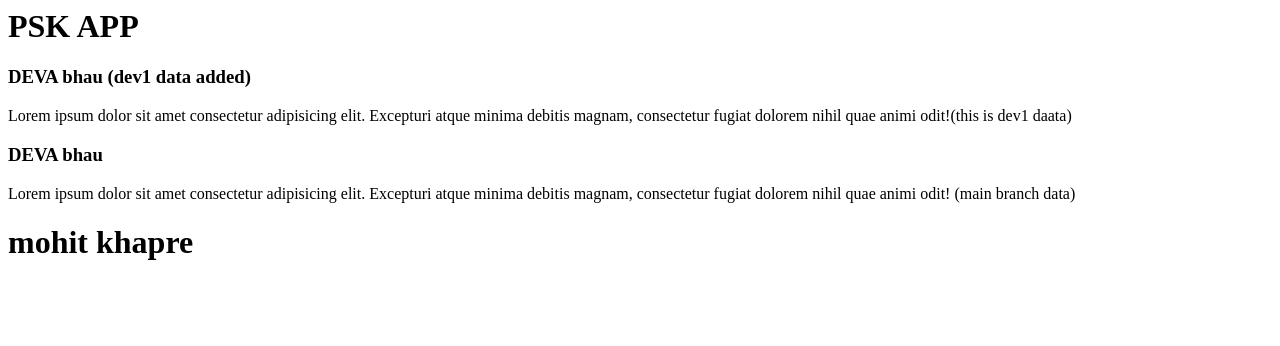
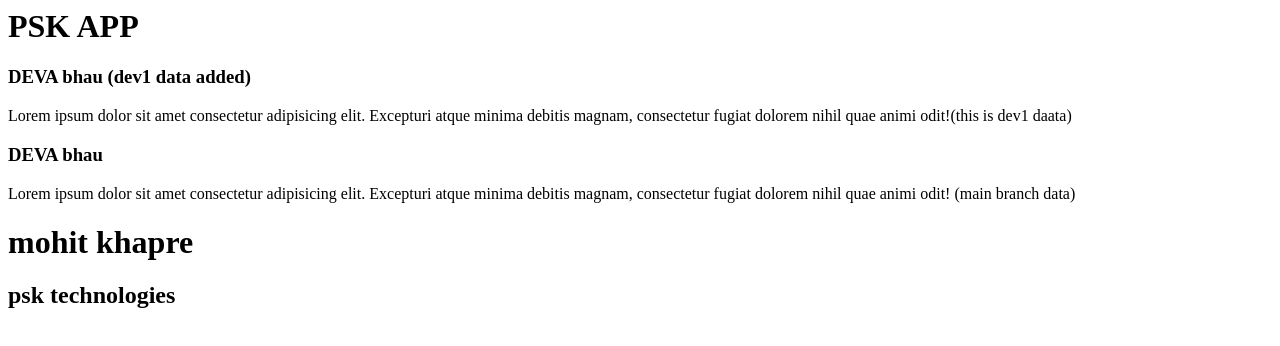
Before and after one commit to mohit-k21/pskproject, a plain HTML site: page index.html in a window 1280 px wide. Drawn offline with Linux system fonts and the light colour scheme.

Commit message:
added mera data

```diff
--- a/index.html
+++ b/index.html
@@ -5,3 +5,4 @@
 <p>Lorem ipsum dolor sit amet consectetur adipisicing elit. Excepturi atque minima debitis magnam, consectetur fugiat dolorem nihil quae animi odit! (main branch data)  </p>
 
 <h1>mohit khapre</h1>
+<h2>psk technologies</h2>
```
